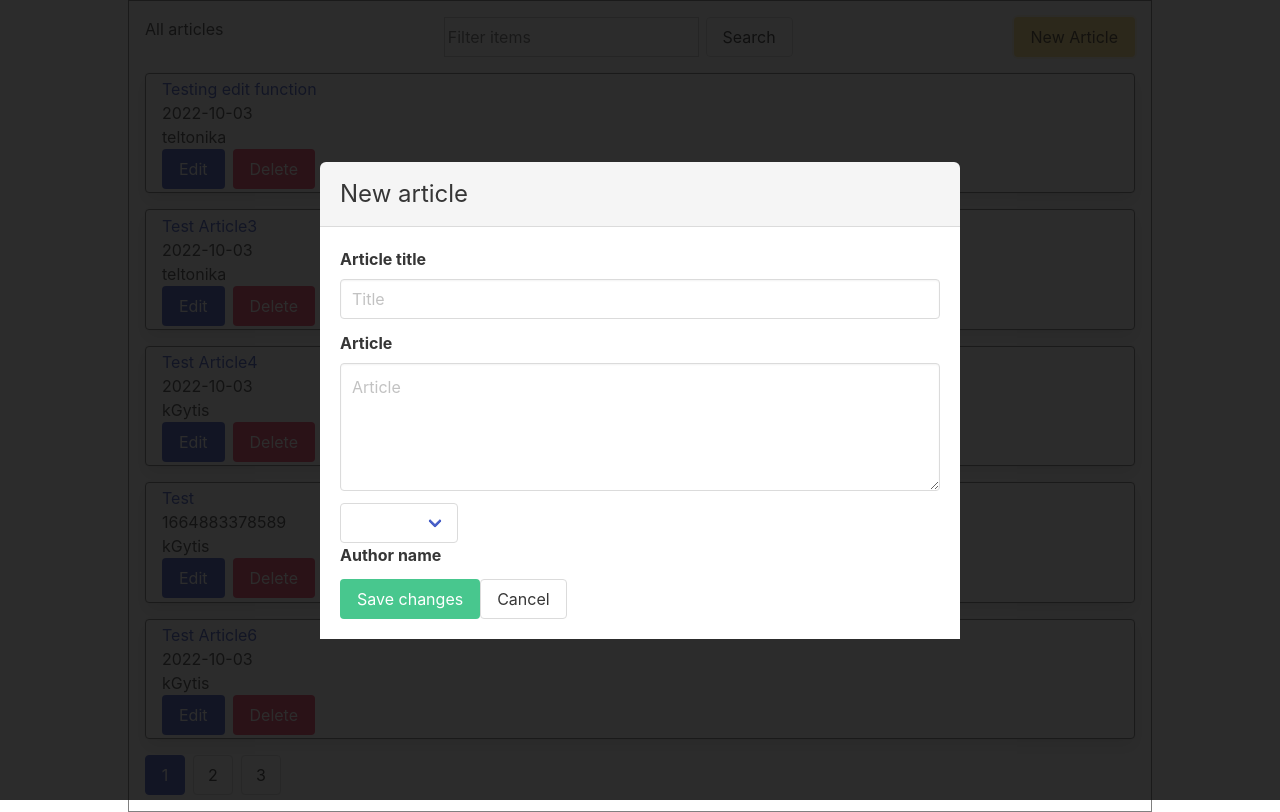
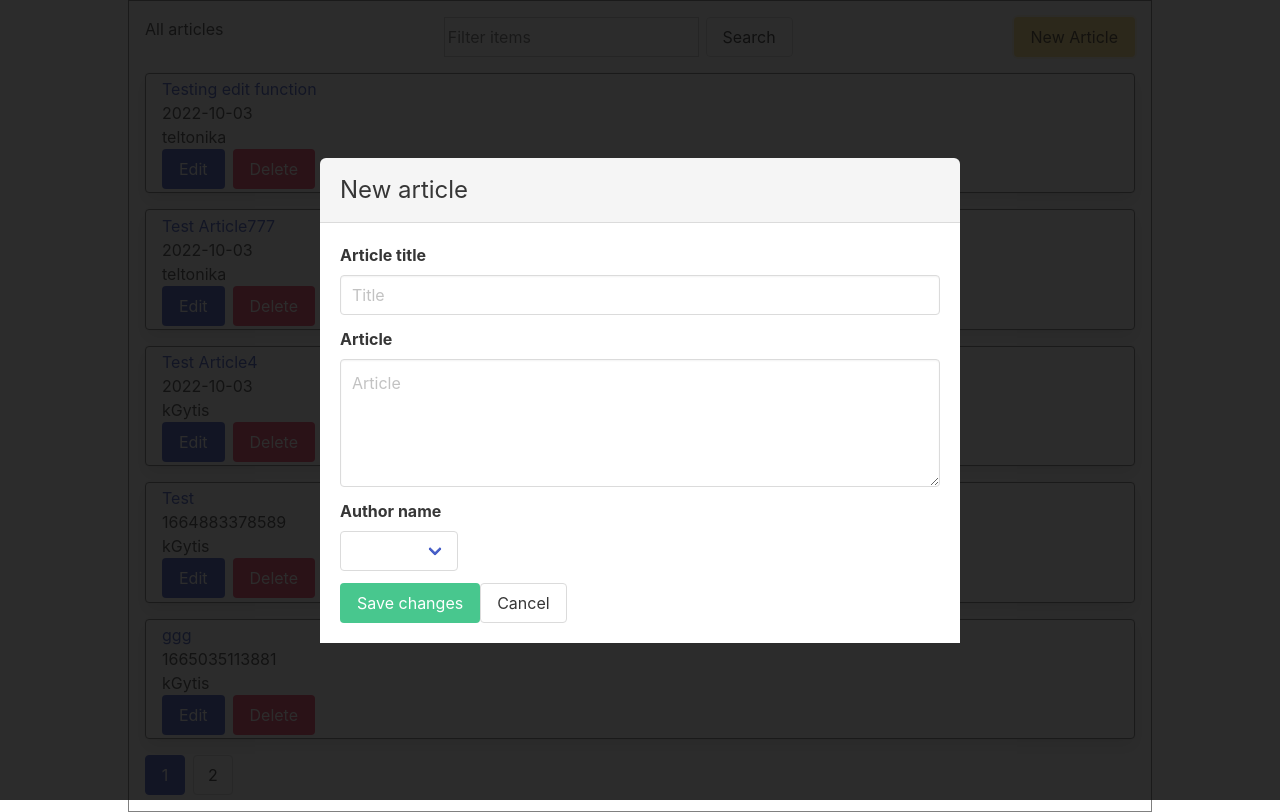
Before and after one commit to kgytis/article-project, a Vue app: page /#/ in a window 1280 px wide. Both pictures are taken after a click on the button "New Article". Built offline with nearby package versions, Linux system fonts and the light colour scheme; data requests are answered from the project's data file; what vue-toast-notification would draw is missing.

Commit message:
adj. del/post methods - compatible with pagination

```diff
--- a/data/db.json
+++ b/data/db.json
@@ -37,7 +37,7 @@
     },
     {
       "id": "102",
-      "title": "Test Article3",
+      "title": "Test Article777",
       "body": "Article about frontend development.3",
       "author_id": "2",
       "created_at": "2022-10-03",
@@ -60,59 +60,19 @@
       "updated_at": ""
     },
     {
-      "id": "113",
-      "title": "Test Article6",
-      "body": "Article about frontend development.3",
+      "id": "c3ef8c54-7fed-4155-9023-cbbe53695181",
+      "title": "ggg",
+      "body": "aaa",
       "author_id": "1",
-      "created_at": "2022-10-03",
+      "created_at": 1665035113881,
       "updated_at": ""
     },
     {
-      "id": "104",
-      "title": "Test Article7",
-      "body": "Article about frontend development.3",
-      "author_id": "1",
-      "created_at": "2022-10-03",
-      "updated_at": ""
-    },
-    {
-      "id": "105",
-      "title": "Test Article8",
-      "body": "Article about frontend development.3",
-      "author_id": "1",
-      "created_at": "2022-10-03",
-      "updated_at": ""
-    },
-    {
-      "id": "106",
-      "title": "Test Article9",
-      "body": "Article about frontend development.3",
-      "author_id": "1",
-      "created_at": "2022-10-03",
-      "updated_at": ""
-    },
-    {
-      "id": "107",
-      "title": "Test Article10",
-      "body": "Article about frontend development.3",
-      "author_id": "1",
-      "created_at": "2022-10-03",
-      "updated_at": ""
-    },
-    {
-      "id": "108",
-      "title": "Test Article8",
-      "body": "Article about frontend development.3",
-      "author_id": "1",
-      "created_at": "2022-10-03",
-      "updated_at": ""
-    },
-    {
-      "id": "0c9812db-f61b-4248-a56d-854c0d49c2df",
-      "title": "Test form",
-      "body": "Testing form inputs",
-      "author_id": "1",
-      "created_at": 1664977077970,
+      "id": "95159670-b834-4fa0-ab0d-0c21bf24e362",
+      "title": "dabar tikrai bus gerai",
+      "body": "ffff",
+      "author_id": "2",
+      "created_at": 1665035171336,
       "updated_at": ""
     }
   ]
--- a/src/components/articles/ArticleForm.vue
+++ b/src/components/articles/ArticleForm.vue
@@ -31,8 +31,11 @@
       </div>
       <p class="invalid" v-if="!article.isValid">Field cannot be empty</p>
     </div>
+
+    <div class="field">
+      <label class="label" for="name">Author name</label>
       <div class="select">
-      <select name="name" id="name" v-model="name.val">
+        <select name="name" id="name" v-model="name.val" @blur="clearValidity('name')">
           <option
             v-for="author in allAuthors"
             :key="author.id"
@@ -43,8 +46,6 @@
           </option>
         </select>
       </div>
-    <div class="field">
-      <label class="label" for="name">Author name</label>
       <p class="invalid" v-if="!name.isValid">Field cannot be empty</p>
     </div>
     <p class="invalid" v-if="!formIsValid">
@@ -72,7 +73,7 @@ export default {
       },
       name: {
         val: '',
-        text : '',
+        text: '',
         isValid: true,
       },
       formIsValid: true,
@@ -99,10 +100,10 @@ export default {
         this.article.isValid = false;
         this.formIsValid = false;
       }
-      // if (this.name.val === '') {
-      //   this.name.isValid = false;
-      //   this.formIsValid = false;
-      // }
+      if (this.name.val === '') {
+        this.name.isValid = false;
+        this.formIsValid = false;
+      }
     },
     submitForm() {
       this.validateForm();
@@ -116,12 +117,15 @@ export default {
         authId: this.name.val,
         createdAt: new Date().getTime(),
       };
+      this.title.val = '';
+      this.article.val = '';
+      this.name.val = '';
       this.closeModal();
       this.$emit('save-data', formData);
     },
     async loadAuthors() {
       try {
-        console.log('loadAuthors')
+        console.log('loadAuthors');
         await this.$store.dispatch('authors/fetchAuthors');
       } catch (error) {
         console.log(error.message);
@@ -135,6 +139,9 @@ export default {
   },
   created() {
     this.loadAuthors();
+    this.title.val = '';
+    this.article.val = '';
+    this.name.val = '';
   },
 };
 </script>
--- a/src/components/articles/ArticlesList.vue
+++ b/src/components/articles/ArticlesList.vue
@@ -50,12 +50,6 @@ export default {
         ? (this.modalToggle.toggle = 'is-active')
         : (this.modalToggle.toggle = '');
     },
-    submitForm(data) {
-      // this.$store.dispatch('articles/postArticle', data);
-      // this.loadArticles();
-      console.log(data);
-      this.$toast.open('Success');
-    },
     editForm(data){
       this.$emit('editForm', data)
     },
--- a/src/components/articles/ArticlesPagination.vue
+++ b/src/components/articles/ArticlesPagination.vue
@@ -18,7 +18,7 @@
 <script>
 export default {
   emits: ['changePage'],
-  props: ['pageSize', 'currentPage', 'totalPages'],
+  props: ['pageSize', 'currentPage', 'totalPages', 'totalArticles'],
 
   data() {
     return {
@@ -39,17 +39,23 @@ export default {
       this.pageArray[index].activePage = true;
       this.$emit('pageNumber', page);
     },
+    pageReset() {
+      this.pageArray = [];
+      this.pageArrayFiller();
+      this.pageArray[0].activePage = true;
+    },
+  },
+  watch: {
+    totalPages() {
+      this.pageReset();
+    },
+    totalArticles() {
+      this.pageReset();
+    },
   },
   created() {
     this.pageArrayFiller();
     this.pageArray[0].activePage = true;
   },
-  watch : {
-    totalPages(){
-      this.pageArray = [];
-      this.pageArrayFiller();
-      this.pageArray[0].activePage = true;
-    }
-  }
 };
 </script>
--- a/src/layouts/ArticlesPage.vue
+++ b/src/layouts/ArticlesPage.vue
@@ -28,6 +28,7 @@
       :pageSize="pageSize"
       :currentPage="currentPage"
       :totalPages="totalPages"
+      :totalArticles="totalArticles"
       v-if="totalPages > 0"
       @pageNumber="paginate"
     ></articles-pagination>
@@ -65,6 +66,9 @@ export default {
     totalPages() {
       return this.$store.getters['articles/pageNumber'];
     },
+    totalArticles() {
+      return this.$store.getters['articles/articleNumber'];
+    },
   },
   methods: {
     paginate(page) {
@@ -91,7 +95,7 @@ export default {
     // redundant code. Could send with data whether it is a post action or update
     submitForm(data) {
       this.$store.dispatch('articles/postArticle', data);
-      this.updateCurrentPage();
+      this.loadArticles();
       this.$toast.open('Success');
     },
     editForm(data) {
@@ -103,10 +107,11 @@ export default {
       this.searchQuery = payload;
       this.loadArticles();
     },
-    updateCurrentPage(){
+    updateCurrentPage() {
+      console.log(this.currentPage);
       this.currentPage = 1;
-      this.loadArticles();
-    }
+      console.log(this.currentPage);
+    },
   },
   created() {
     this.loadArticles();
--- a/src/store/modules/articles/actions.js
+++ b/src/store/modules/articles/actions.js
@@ -42,6 +42,7 @@ export default {
       }
       context.commit('setArticles', mergedAndFilteredArticles);
       context.commit('setPageNumber', totalPages);
+      context.commit('countArticles', totalItems);
     } catch (error) {
       throw new Error('Failed to fetch data!' || error.message);
     }
@@ -69,8 +70,6 @@ export default {
     } catch (error) {
       throw new Error('Failed to fetch data!' || error.message);
     }
-    try {
-    } catch (error) {}
   },
   async deleteArticle(context, payload) {
     const articleId = payload;
@@ -98,7 +97,7 @@ export default {
       updated_at: '',
     };
     try {
-      axios.post('http://localhost:3000/articles', {
+      await axios.post('http://localhost:3000/articles', {
         id: articleId,
         title: title,
         body: article,
@@ -106,12 +105,6 @@ export default {
         created_at: createdAt,
         updated_at: '',
       });
-      // istrinta po task'o patikslinimo
-      // axios.post('http://localhost:3000/authors', {
-      //   id: authorId,
-      //   name: authName,
-      //   created_at: createdAt,
-      // });
     } catch (error) {
       throw new Error(
         'Could not post an article. Try again later.' || error.message
--- a/src/store/modules/articles/getters.js
+++ b/src/store/modules/articles/getters.js
@@ -10,5 +10,8 @@ export default {
   },
   pageNumber(state){
     return state.pageNumber
+  },
+  articleNumber(state){
+    return state.articleNumber
   }
 };
--- a/src/store/modules/articles/index.js
+++ b/src/store/modules/articles/index.js
@@ -7,7 +7,8 @@ export default {
         return {
             articles : [],
             pageNumber : null,
-            article : ''
+            article : '',
+            articleNumber : null
         }
     },
     getters,
--- a/src/store/modules/articles/mutations.js
+++ b/src/store/modules/articles/mutations.js
@@ -16,4 +16,7 @@ export default {
   setPageNumber(state, payload) {
     state.pageNumber = payload;
   },
+  countArticles(state, payload){
+    state.articleNumber = payload
+  }
 };
```
Lines whose indentation alone changed are shown as unchanged.
